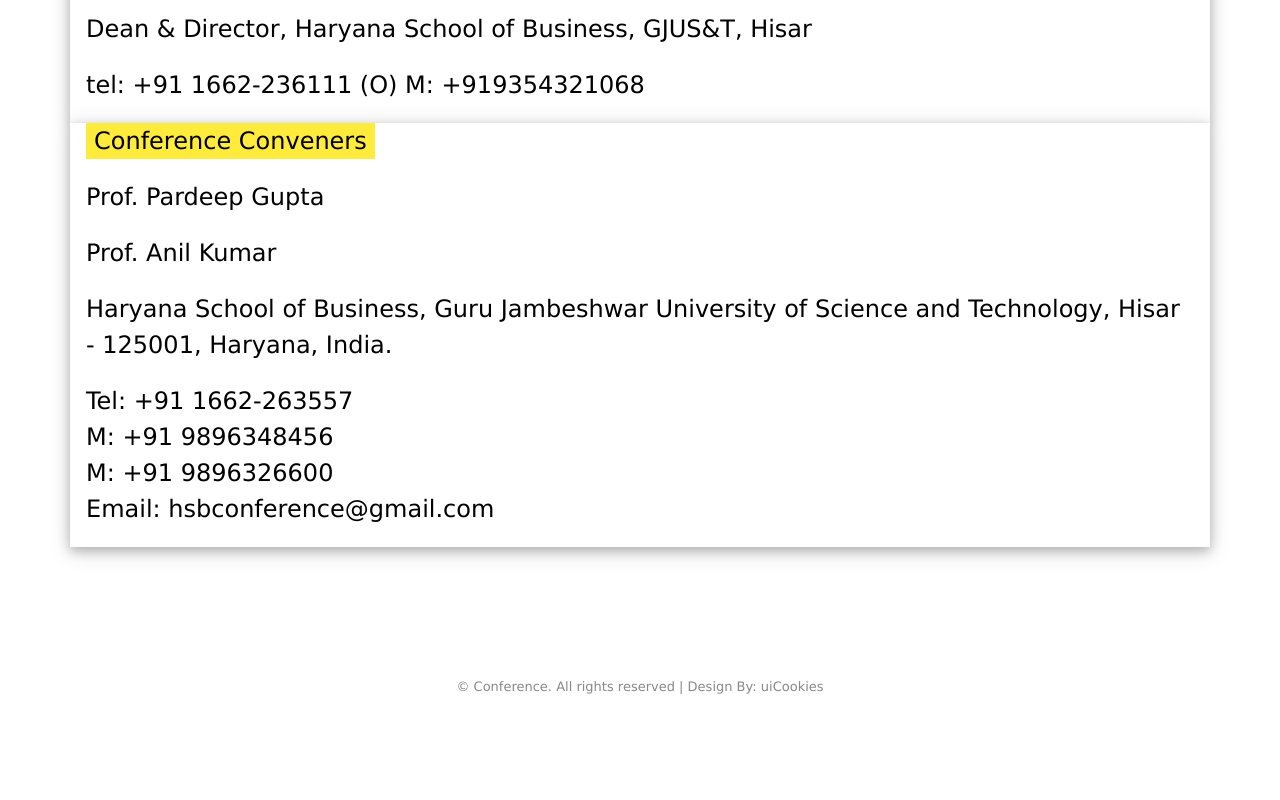
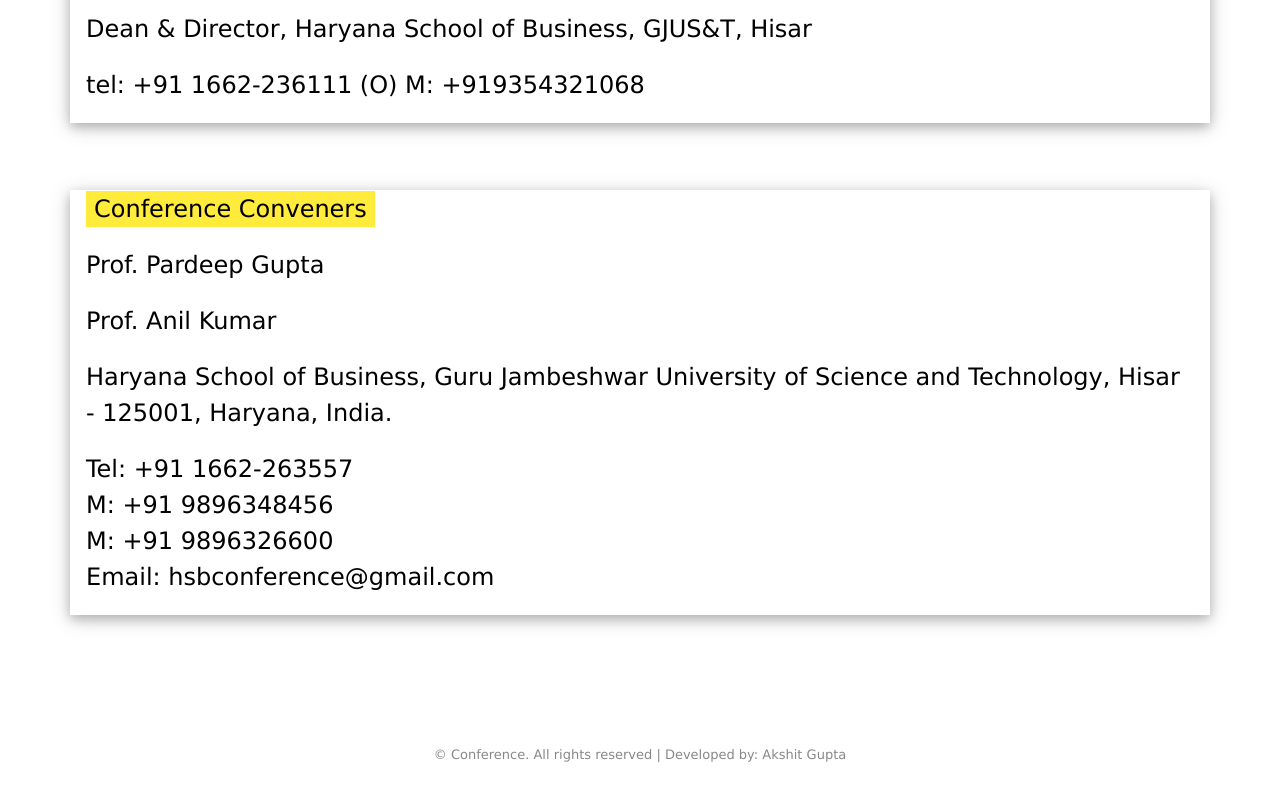
Before and after one commit to akshitgupta29/HSB_Conference, a plain HTML site: page index.html in a window 1280 px wide. Shown: the part 3807-4607 px from the top of the page. Before the commit the page ends 4544 px from the top, so only its background shows below. Drawn offline with nearby package versions, Linux system fonts and the light colour scheme; some packages are replaced by stand-ins of ours.

Commit message:
changes in UI

```diff
--- a/index.html
+++ b/index.html
@@ -715,6 +715,10 @@
 
                 <div class="row">
                     <div class="col-md-12">
+                        <br>
+                        <br>
+
+                        <br>
 
                         <div class="w3-container w3-xlarge w3-white w3-card-4">
                             <p><span class="w3-tag w3-yellow">Conference Conveners</span> </p>
@@ -751,7 +755,7 @@
             <div class="copyright-section">
                 <div class="container">
                     <div class="col-md-12">
-                        <div class="copytext text-center">&copy; Conference. All rights reserved | Design By: <a href="https://uicookies.com">uiCookies</a></div>
+                        <div class="copytext text-center">&copy; Conference. All rights reserved | Developed by: Akshit Gupta</div>
                     </div>
                 </div>
                 <!-- .container -->
```
